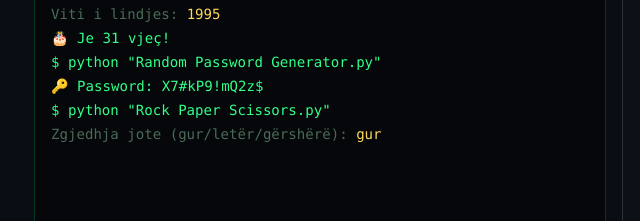
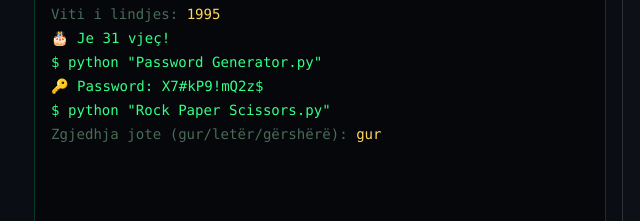
Before and after one commit to ErionNezha/Python-Mini-Projects, a plain HTML site: page index.html in a window 1280 px wide. Shown: the part 383-604 px from the top of the page, 26-666 px from the left. Drawn offline with Linux system fonts and the light colour scheme; no server answers.

Commit message:
Fix: FILES list pointed to non-existent 'Random Password Generator.py' — actual file is 'Password Generator.py' (verification sweep)

```diff
--- a/index.html
+++ b/index.html
@@ -75,7 +75,7 @@ footer strong{color:#9fb3c8}
 </main>
 <footer>Krijuar nga <strong>Erion Nezha</strong> — © 2026</footer>
 <script>
-const FILES=["Calculate Your Age.py", "CLI Todo App.py", "Currency Converter.py", "Encrypt and Decrypt Texts.py", "Random Password Generator.py"];
+const FILES=["Calculate Your Age.py", "CLI Todo App.py", "Currency Converter.py", "Encrypt and Decrypt Texts.py", "Password Generator.py"];
 const CODEDIR="demo";
 
 function hl(code,lang){
@@ -93,7 +93,7 @@ function hl(code,lang){
 }
 
 
-const STEPS=[{"t": "out", "x": "🐍 25 MINI PYTHON PROJECTS"}, {"t": "out", "x": "$ python \"Calculate Your Age.py\""}, {"t": "in", "p": "Viti i lindjes: ", "x": "1995"}, {"t": "out", "x": "🎂 Je 31 vjeç!"}, {"t": "out", "x": "$ python \"Random Password Generator.py\""}, {"t": "out", "x": "🔑 Password: X7#kP9!mQ2z$"}, {"t": "out", "x": "$ python \"Rock Paper Scissors.py\""}, {"t": "in", "p": "Zgjedhja jote (gur/letër/gërshërë): ", "x": "gur"}, {"t": "out", "x": "Kompjuteri: gërshërë — 🎉 Ti fitove!"}];
+const STEPS=[{"t": "out", "x": "🐍 25 MINI PYTHON PROJECTS"}, {"t": "out", "x": "$ python \"Calculate Your Age.py\""}, {"t": "in", "p": "Viti i lindjes: ", "x": "1995"}, {"t": "out", "x": "🎂 Je 31 vjeç!"}, {"t": "out", "x": "$ python \"Password Generator.py\""}, {"t": "out", "x": "🔑 Password: X7#kP9!mQ2z$"}, {"t": "out", "x": "$ python \"Rock Paper Scissors.py\""}, {"t": "in", "p": "Zgjedhja jote (gur/letër/gërshërë): ", "x": "gur"}, {"t": "out", "x": "Kompjuteri: gërshërë — 🎉 Ti fitove!"}];
 let si=0,ci=0,cur=null,timer=null,playing=false;
 const body=document.getElementById('term-body');
 function esc(s){return s.replace(/&/g,'&amp;').replace(/</g,'&lt;').replace(/>/g,'&gt;');}
```
